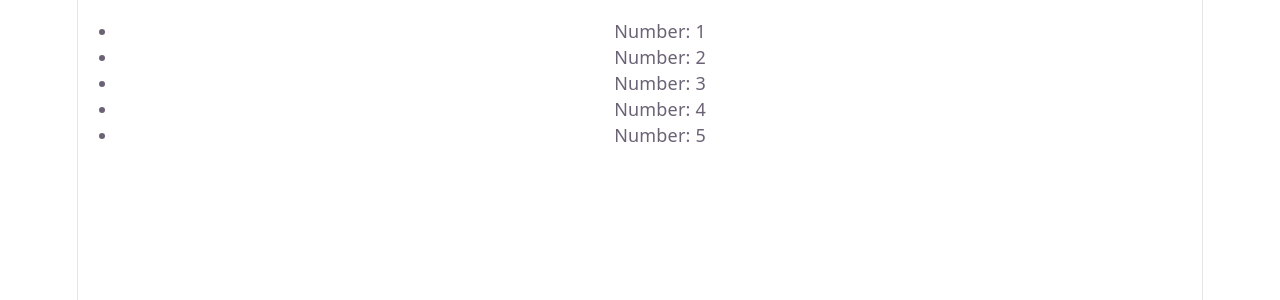
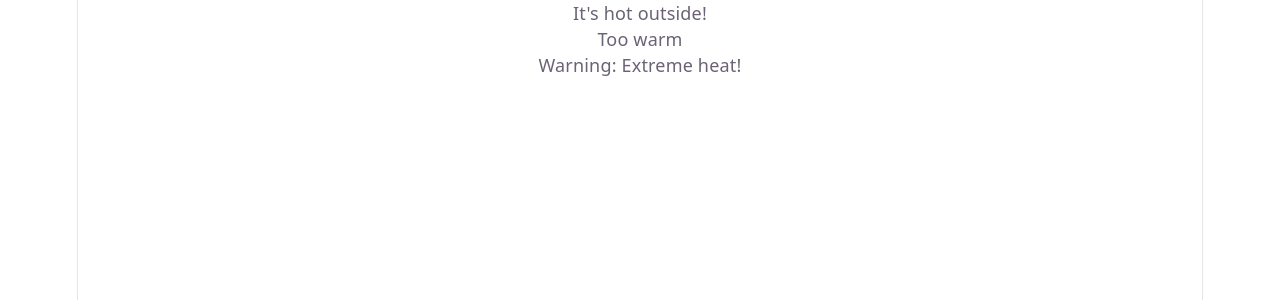
Before and after one commit to lviniciosfs/react-fundamentals, a React (Vite) app: page / in a window 1280 px wide. Shown: the top 300 px of the page. Built offline with nearby package versions, Linux system fonts and the light colour scheme.

Commit message:
Conditional Rendering

```diff
--- a/src/App.tsx
+++ b/src/App.tsx
@@ -1,15 +1,26 @@
-import React from 'react'; // Adicione esta linha no topo do ficheiro
+interface WeatherInfoProps {
+  temperature: number; // Use 'string' se a temperatura vier com a unidade (ex: "25°C")
+}
 
-export default function NumberList() {
-  const numbers = [1,2,3,4,5]
+export default function WeatherInfo( {temperature}: WeatherInfoProps) {
 
-  const listItems = numbers.map(i =>
-    <li key={i}>
-      Number: {i}
-    </li>
-  )
+
+  let weatherMessage;
+  if (temperature > 30) {
+    weatherMessage = <p>It's hot outside!</p>;
+  } else {
+    weatherMessage = <p>It's cold, wear a jacket.</p>;
+  }
 
   return (
-    <ul>{listItems}</ul>
-  )
+    <div>
+      {weatherMessage}
+
+      {/* Method 2: Ternary operator */}
+      <p>{temperature > 25 ? 'Too warm' : 'Comfortable'}</p>
+
+      {/* Method 3: Logical AND */}
+      {temperature > 32 && <p>Warning: Extreme heat!</p>}
+    </div>
+  );
 }
--- a/src/main.tsx
+++ b/src/main.tsx
@@ -1,10 +1,10 @@
 import { StrictMode } from 'react'
 import { createRoot } from 'react-dom/client'
 import './index.css'
-import NumberList from './App.tsx'
+import WeatherInfo from './App.tsx'
 
 createRoot(document.getElementById('root')!).render(
   <StrictMode>
-    <NumberList />
+    <WeatherInfo temperature={35}/>
   </StrictMode>,
 )
```
